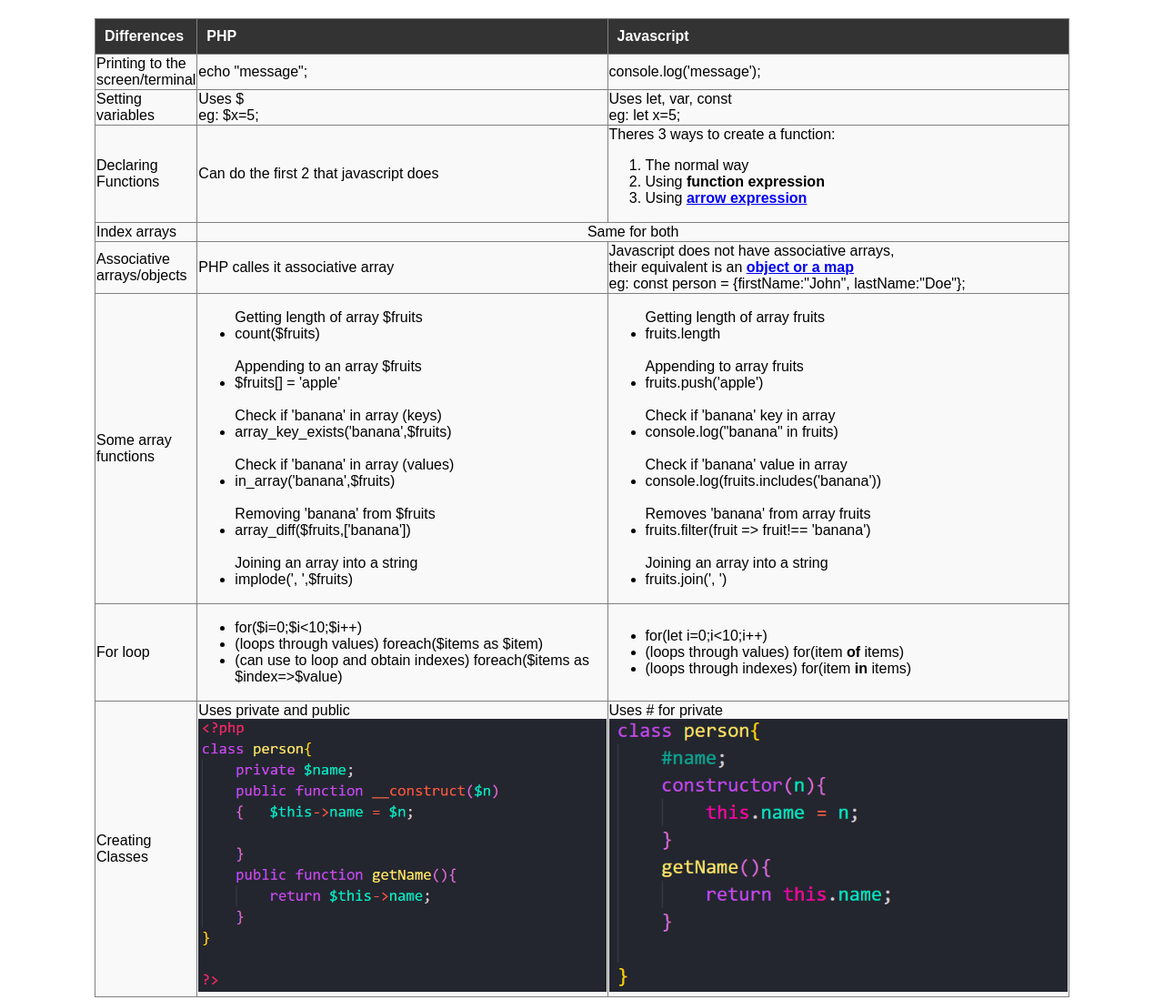
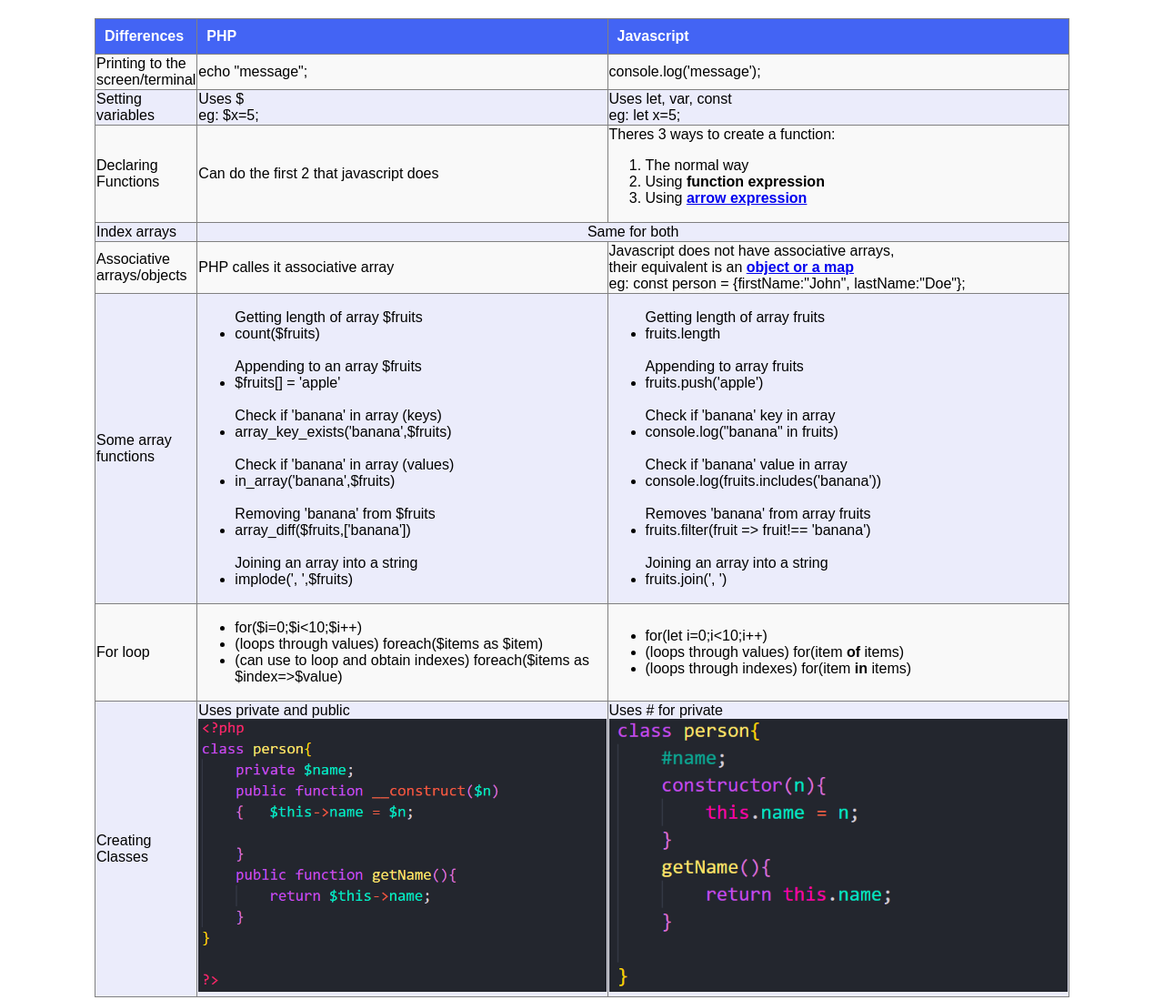
Before and after one commit to nathan1el-t/javascript-vs-php, a plain HTML site: page index.html in a window 1280 px wide. Shown: the whole page at 91% size. Drawn offline with Linux system fonts and the light colour scheme.

Commit message:
changed table design

```diff
--- a/style.css
+++ b/style.css
@@ -6,12 +6,11 @@ table{
     font-family: Arial, Helvetica, sans-serif;
 }
 th{
-    background-color: #333;
+    background-color: #4364f4;
   color: white;
   padding: 10px;
   text-align: left;
 }
-tr:hover{
-    background-color: #00000050;
-
+tr:nth-child(odd){
+    background-color: #d6dafd6c;
 }
```
